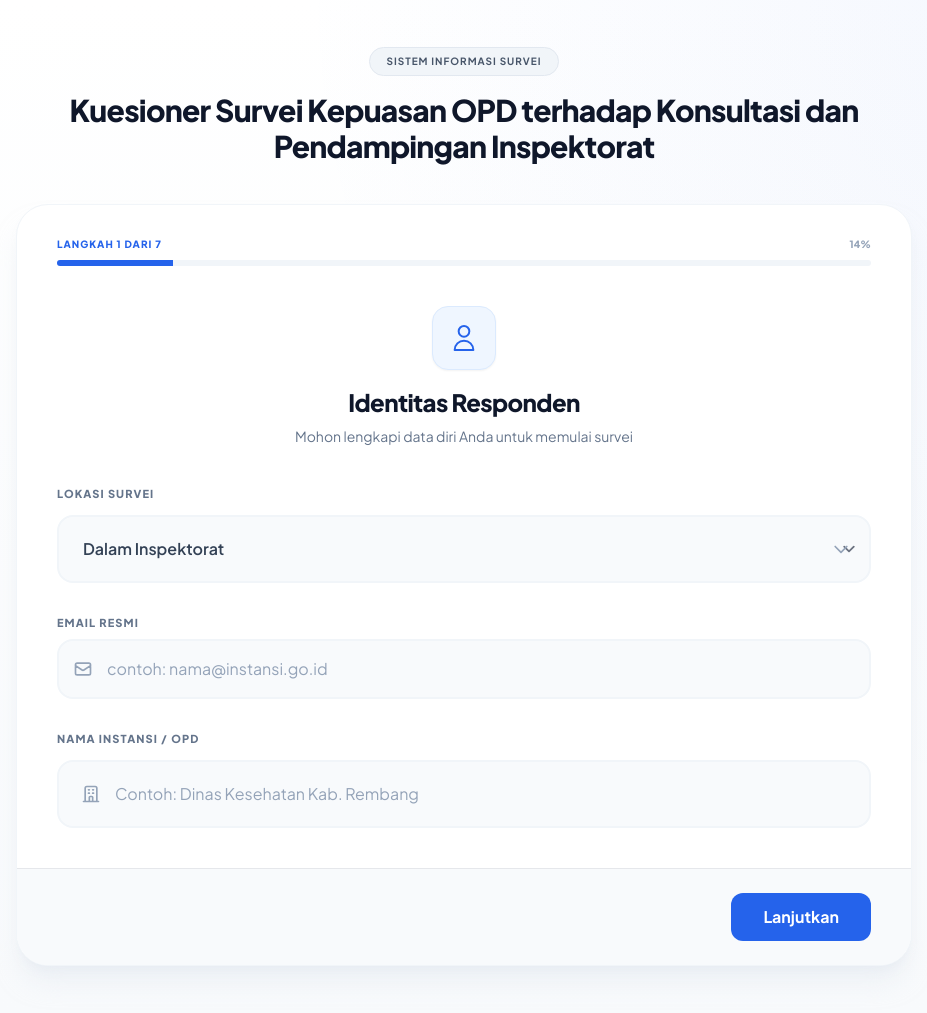
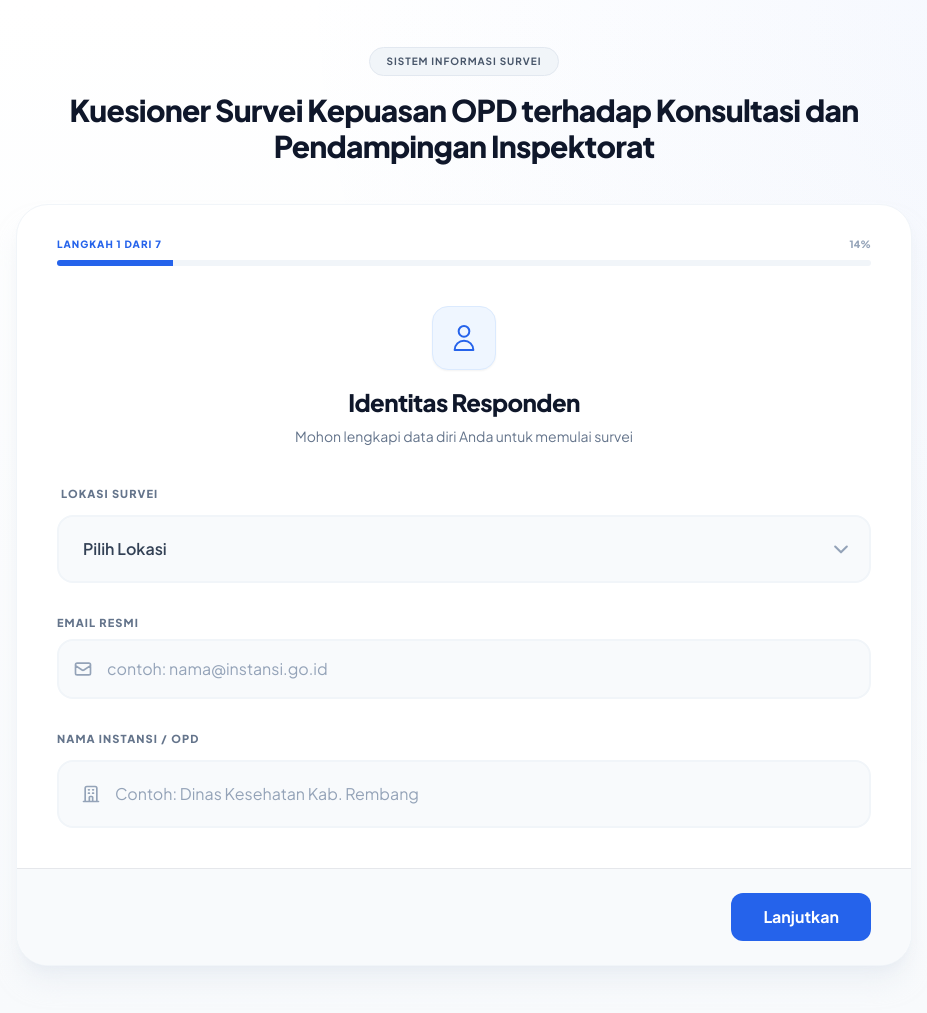
Before and after one commit to Akuputra123z/E-Feedback, a Laravel app: page /survey in a window 1280 px wide. Shown: the part 98-1111 px from the top of the page, without its empty margins (176-1103 px from the left). Run offline with Laravel 12, Linux system fonts and the light colour scheme; data comes from the database, SQL or seed files in the repository; some libraries are stand-ins or nearby versions.

Commit message:
arrow form

```diff
--- a/resources/views/survey.blade.php
+++ b/resources/views/survey.blade.php
@@ -119,17 +119,25 @@ Pendampingan Inspektorat</h1>
     <div class="space-y-8">
         {{-- Lokasi Survei - Menggunakan Background Subtle --}}
         <div class="group">
-            <label class="block text-[11px] font-black text-slate-500 uppercase tracking-widest mb-3 group-focus-within:text-blue-600 transition-colors">
+            <label class="block text-[11px] font-black text-slate-500 uppercase tracking-widest mb-3 group-focus-within:text-blue-600 transition-colors ml-1">
                 Lokasi Survei
             </label>
+
             <div class="relative">
                 <select name="lokasi_survey" id="lokasiSurvey" required
-                    class="w-full appearance-none rounded-2xl px-6 py-5 bg-slate-50 border-2 border-slate-100 focus:bg-white focus:border-blue-600 focus:ring-4 focus:ring-blue-50 transition-all outline-none font-semibold text-slate-700">
-                    <option value="Dalam Inspektorat">Dalam Inspektorat</option>
-                    <option value="Luar Inspektorat">Luar Inspektorat</option>
+                    class="w-full appearance-none !bg-none rounded-2xl px-6 py-5 bg-slate-50 border-2 border-slate-100
+                           focus:bg-white focus:border-blue-600 focus:ring-4 focus:ring-blue-50
+                           transition-all outline-none font-semibold text-slate-700 cursor-pointer">
+                    <option value="" disabled selected hidden>Pilih Lokasi</option>
+                    <option value="Dalam Inspektorat" class="font-sans">Dalam Inspektorat</option>
+                    <option value="Luar Inspektorat" class="font-sans">Luar Inspektorat</option>
                 </select>
-                <div class="absolute right-5 top-1/2 -translate-y-1/2 pointer-events-none text-slate-400">
-                    <svg class="w-5 h-5" fill="none" stroke="currentColor" viewBox="0 0 24 24"><path stroke-linecap="round" stroke-linejoin="round" stroke-width="2" d="M19 9l-7 7-7-7" /></svg>
+
+                <div class="absolute right-5 top-1/2 -translate-y-1/2 pointer-events-none text-slate-400
+                            group-focus-within:text-blue-600 group-focus-within:rotate-180 transition-all duration-300">
+                    <svg class="w-5 h-5" fill="none" stroke="currentColor" viewBox="0 0 24 24">
+                        <path stroke-linecap="round" stroke-linejoin="round" stroke-width="2.5" d="M19 9l-7 7-7-7" />
+                    </svg>
                 </div>
             </div>
         </div>
```
